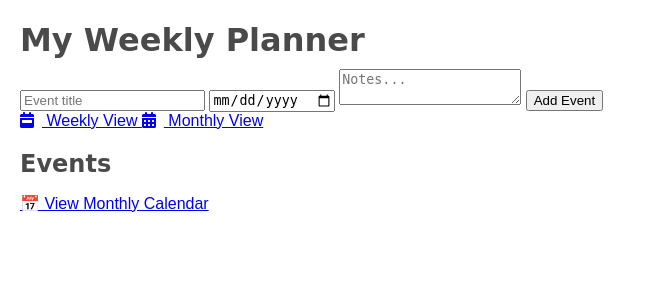
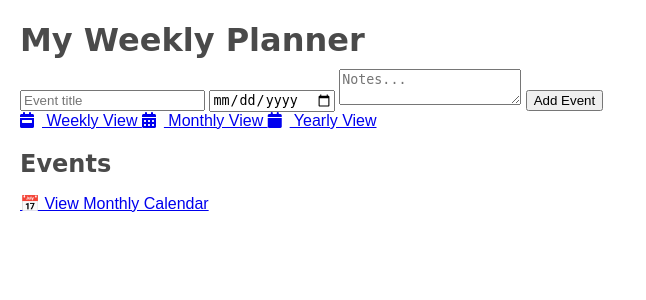
Before and after one commit to laurenksmith/digitalteacherplanner, a Flask app: template templates/index.html in a window 1280 px wide. Shown: the part 38-338 px from the top of the page, without its empty margins (0-646 px from the left). Run offline with Flask 3, Linux system fonts and the light colour scheme; the template is opened without the code that fills it, so the values that code supplies are empty; some libraries are stand-ins or nearby versions; some web fonts are replaced.

Commit message:
I have updated the flask_app.py and index.html files and created a yearly.html file too.

```diff
--- a/flask_app.py
+++ b/flask_app.py
@@ -165,5 +165,10 @@ def month_view(year, month):
     )
 
 
+@app.route('/yearly')
+def yearly_view():
+    return render_template('yearly.html')
+
+
 if __name__ == '__main__':
     app.run(debug=True)
--- a/templates/index.html
+++ b/templates/index.html
@@ -19,7 +19,9 @@
   <a href="{{ url_for('month_redirect') }}" class="btn">
     <i class="fas fa-calendar-alt"></i> Monthly View
   </a>
-    <!-- Year view not implemented yet -->
+  <a href="{{ url_for('yearly_view') }}" class="btn">
+    <i class="fas fa-calendar"></i> Yearly View
+  </a>
 </div>
 
 <h2>Events</h2>
```
Also changed, not shown: templates/yearly.html (added, +10 -0 lines). Lines whose indentation alone changed are shown as unchanged.
